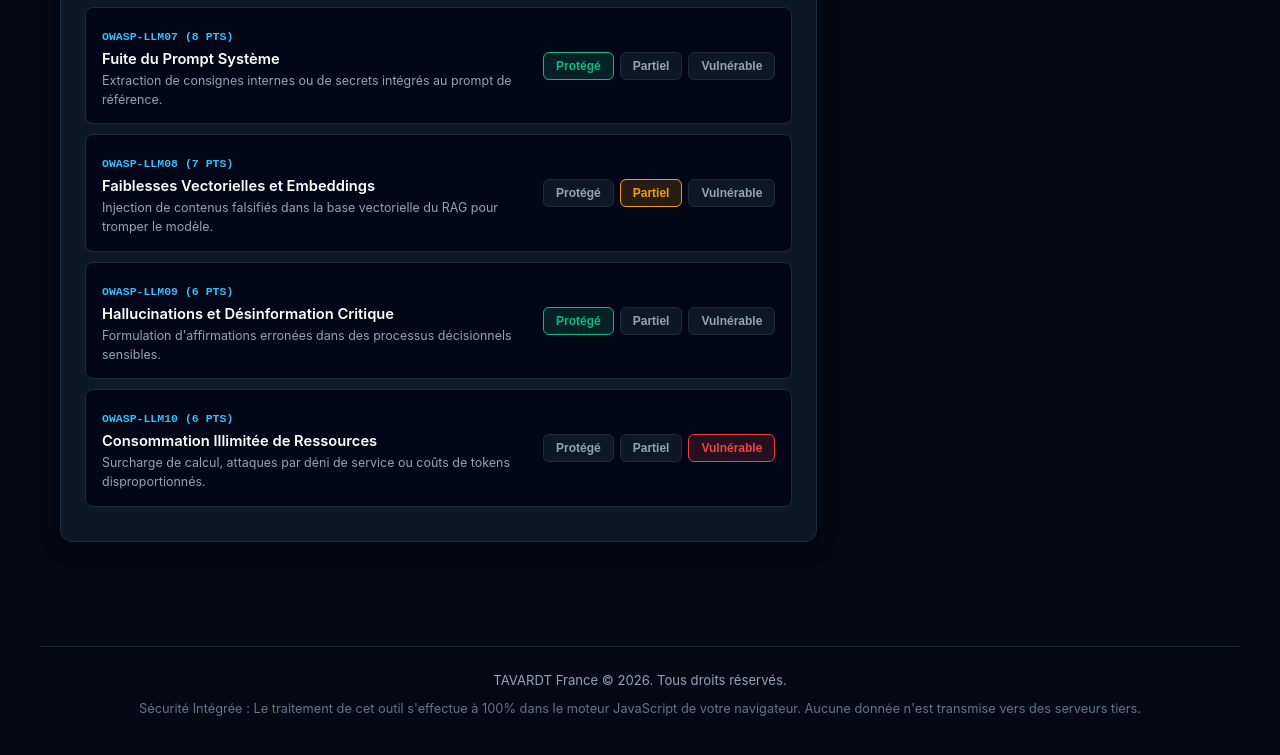
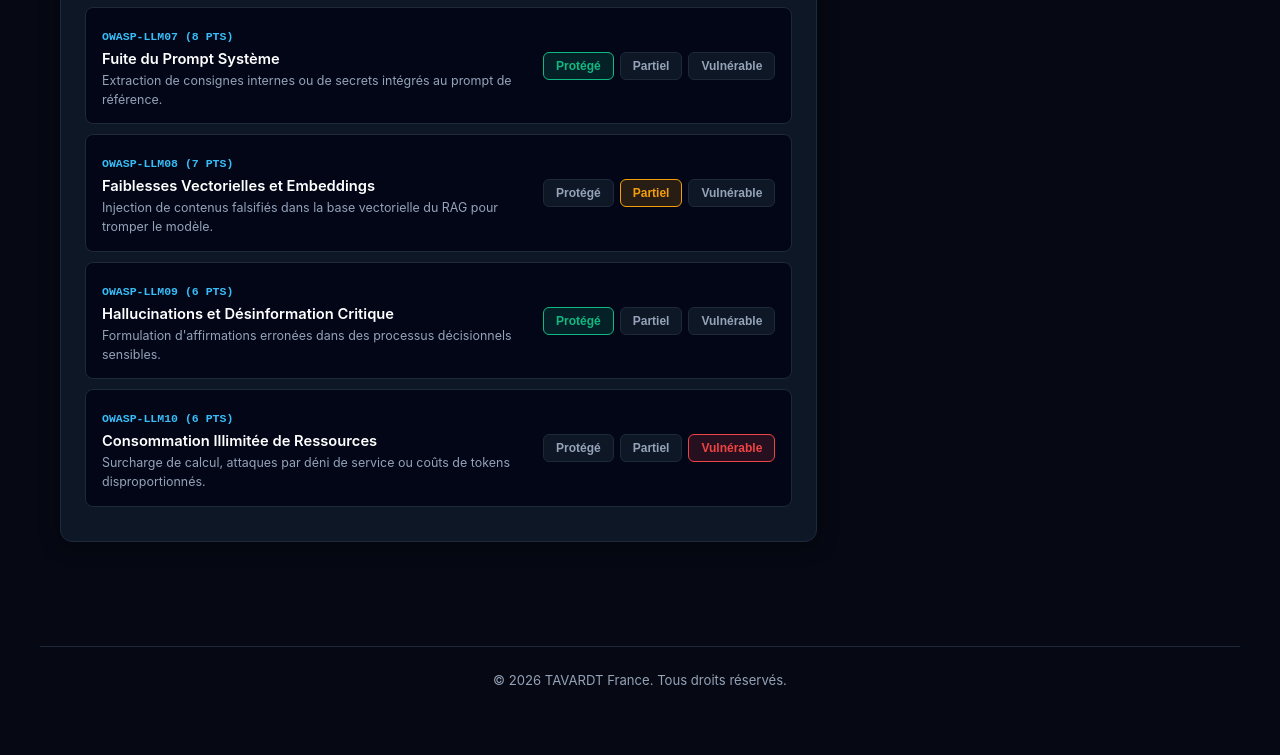
Before and after one commit to TAVARDT-France/ai-threat-matrix-fr, a plain HTML site: page index.html in a window 1280 px wide. Shown: the part 1359-2114 px from the top of the page. Drawn offline with Linux system fonts and the light colour scheme.

Commit message:
style: simplify navigation hub links and streamline footer

```diff
--- a/index.html
+++ b/index.html
@@ -357,11 +357,6 @@
       color: var(--accent);
       text-decoration: none;
     }
-    .privacy-notice {
-      margin-top: 8px;
-      font-size: 0.8rem;
-      color: #64748b;
-    }
   </style>
 </head>
 <body>
@@ -373,7 +368,7 @@
     </div>
     <div class="nav-links">
       <a href="https://ag.tavardt.com/fr/" target="_blank" rel="noopener">Portail Institutionnel</a>
-      <a href="https://tools.tavardt.com/fr/" target="_blank" rel="noopener">Portail d'Outils TAVARDT</a>
+      <a href="https://tools.tavardt.com/fr/" target="_blank" rel="noopener">Portail d'Outils</a>
       <a href="https://ag.tavardt.com/fr/contact/" target="_blank" rel="noopener">Support Technique</a>
     </div>
   </header>
@@ -459,10 +454,7 @@
   </div>
 
   <footer>
-    <div>TAVARDT France &copy; 2026. Tous droits réservés.</div>
-    <div class="privacy-notice">
-      Sécurité Intégrée : Le traitement de cet outil s'effectue à 100% dans le moteur JavaScript de votre navigateur. Aucune donnée n'est transmise vers des serveurs tiers.
-    </div>
+    <div>&copy; 2026 TAVARDT France. Tous droits réservés.</div>
   </footer>
 
   <script>
```
